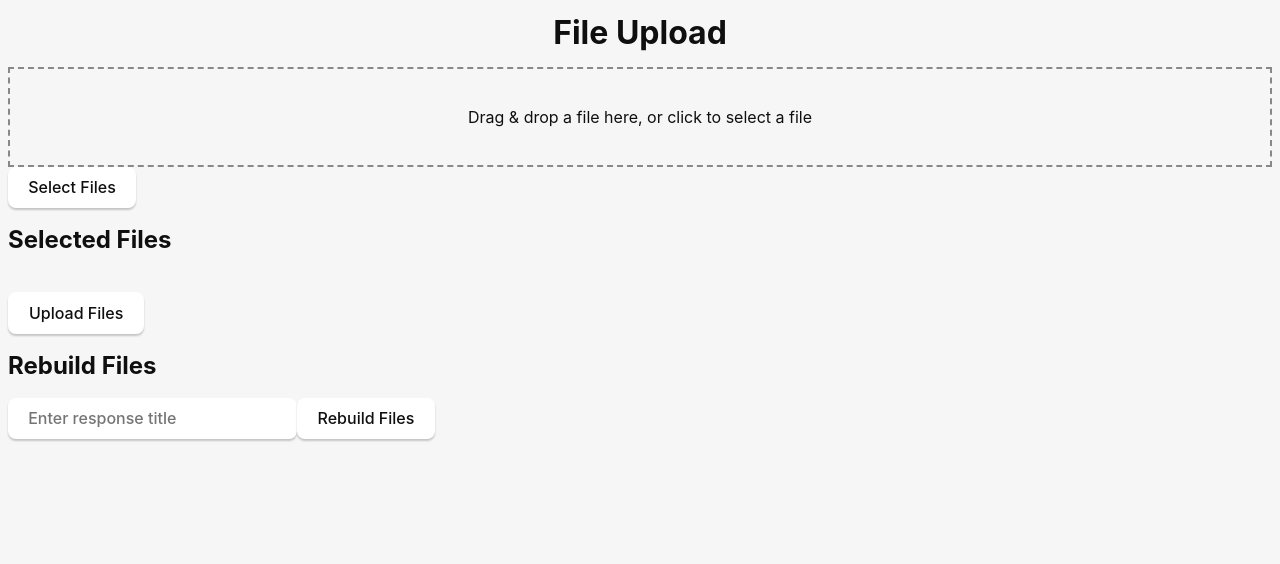
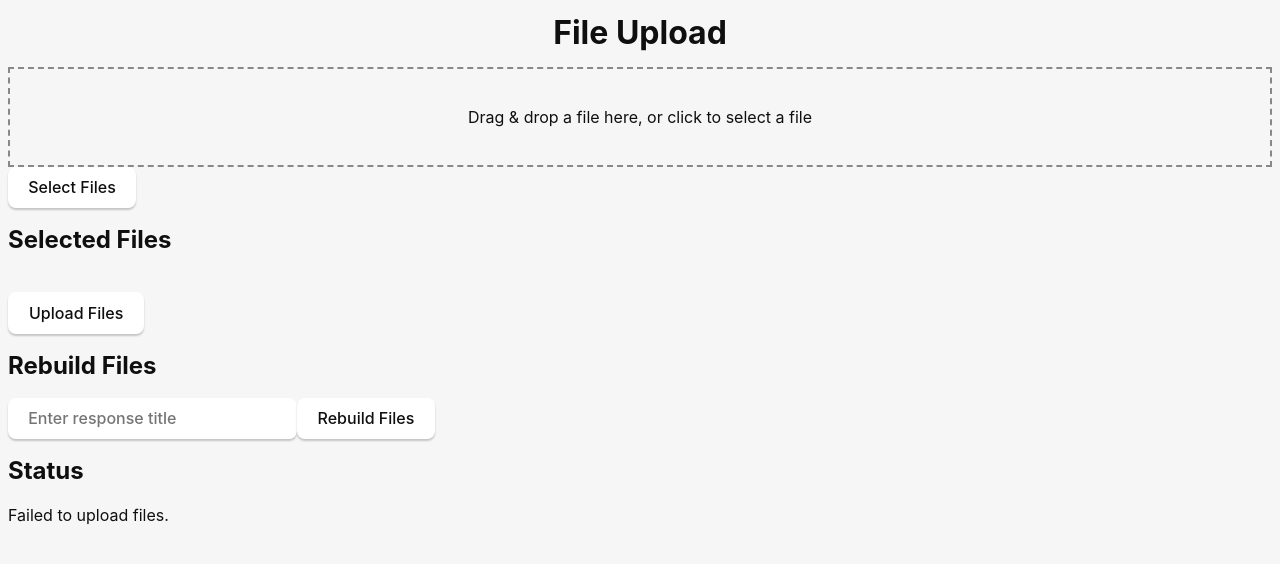
Before and after one commit to archways404/GhostHost, a React (Vite) app in the folder application/: page / in a window 1280 px wide. Both pictures are taken after a click on the button "Upload Files". Shown: the top 564 px of the page. Built offline with nearby package versions, Linux system fonts and the light colour scheme.

Commit message:
minor change

```diff
--- a/application/src/App.jsx
+++ b/application/src/App.jsx
@@ -7,6 +7,7 @@ function App() {
 	const [files, setFiles] = useState([]);
 	const [responseTitle, setResponseTitle] = useState('');
 	const [rebuildTitle, setRebuildTitle] = useState('');
+	const [statusMessage, setStatusMessage] = useState(''); // State for status messages
 
 	const onDrop = useCallback((acceptedFiles) => {
 		const newFiles = acceptedFiles.map((file) => ({
@@ -22,12 +23,17 @@ function App() {
 	const handleUpload = () => {
 		const filePaths = files.map((file) => file.path);
 		console.log(filePaths); // Log file paths to verify
+		setStatusMessage('Uploading files...'); // Set status message before uploading
 		invoke('process_files', { filePaths })
 			.then((response) => {
 				console.log(response);
 				setResponseTitle(response);
+				setStatusMessage('Files uploaded successfully!'); // Set status message after successful upload
 			})
-			.catch((error) => console.error(error));
+			.catch((error) => {
+				console.error(error);
+				setStatusMessage('Failed to upload files.'); // Set status message in case of error
+			});
 	};
 
 	const handleSelectFiles = async () => {
@@ -43,11 +49,16 @@ function App() {
 	};
 
 	const handleRebuild = () => {
+		setStatusMessage('Rebuilding files...'); // Set status message before rebuilding
 		invoke('rebuild_files', { title: rebuildTitle })
 			.then(() => {
 				console.log(`Rebuilding files for title: ${rebuildTitle}`);
+				setStatusMessage('Files rebuilt successfully!'); // Set status message after successful rebuild
 			})
-			.catch((error) => console.error(error));
+			.catch((error) => {
+				console.error(error);
+				setStatusMessage('Failed to rebuild files.'); // Set status message in case of error
+			});
 	};
 
 	return (
@@ -100,6 +111,12 @@ function App() {
 				/>
 				<button onClick={handleRebuild}>Rebuild Files</button>
 			</div>
+			{statusMessage && (
+				<div>
+					<h2>Status</h2>
+					<p>{statusMessage}</p>
+				</div>
+			)}
 		</div>
 	);
 }
```
